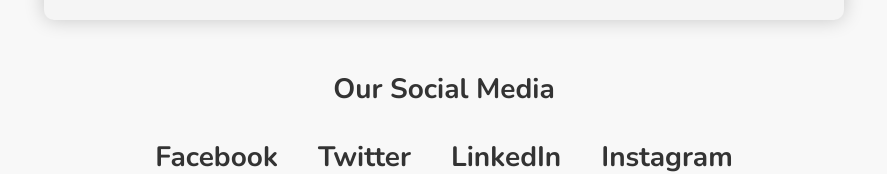
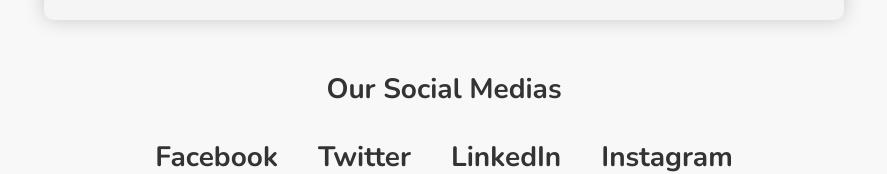
Before and after one commit to Shotiko11/Cybervox-Tech, a Next.js app: page /Contact in a window 1280 px wide. Shown: the part 1618-1792 px from the top of the page, without its empty margins (196-1083 px from the left). Built offline with nearby package versions, Linux system fonts and the light colour scheme.

Commit message:
next commit

```diff
--- a/src/app/contact/ContactPage.js
+++ b/src/app/contact/ContactPage.js
@@ -53,7 +53,7 @@
           <p>Sunday: Closed</p>
         </div>
         <div className="social-media">
-          <h1 className="social-media-title">Our Social Media</h1>
+          <h1 className="social-media-title">Our Social Medias</h1>
           <a href="#" className="social-media-link">
             Facebook
           </a>
```
